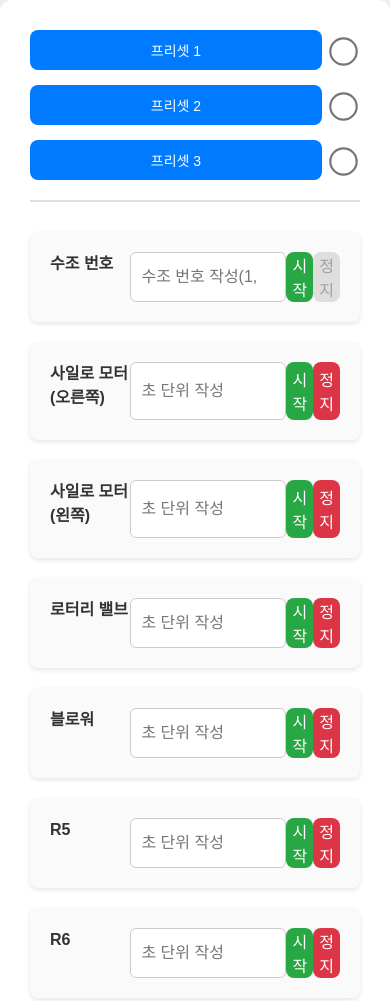
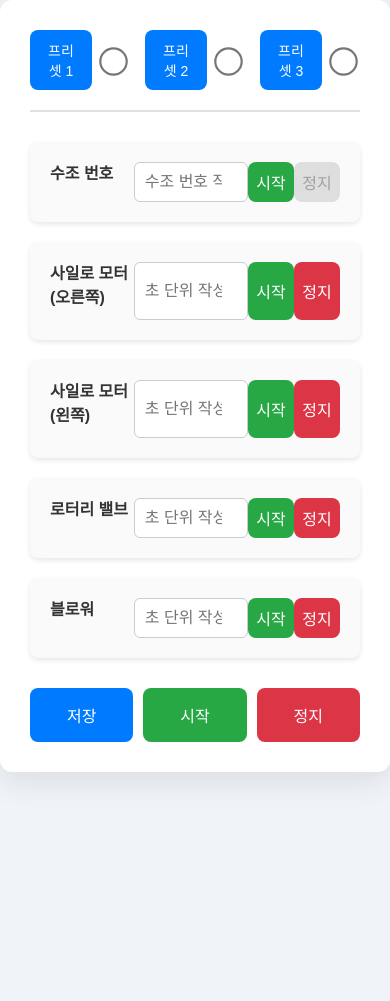
Before and after one commit to billion21/1.Dolsan, a website: page project/public/ui.html in a window 390 px wide. Shown: the top 1001 px of the page. After the commit the page ends 844 px from the top, so only its background shows below. Drawn offline with Linux system fonts and the light colour scheme.

Commit message:
Refactor logging and enhance timer functionality in presetHandler.js
- Commented out logging statements in server.js to reduce console noise during operation.
- Improved timer functionality in presetHandler.js to allow users to specify a duration for starting items, with automatic stop command execution after the specified time.
- Updated CSS in style.css to adjust layout for better responsiveness and added media queries for mobile support.
- Cleaned up ui.html by commenting out unused item elements for better code clarity.

```diff
--- a/project/public/presetHandler.js
+++ b/project/public/presetHandler.js
@@ -166,10 +166,11 @@ document.addEventListener('DOMContentLoaded', () => {
         const actId = item.getAttribute('data-act-id');
         const startButton = item.querySelector('.item-start');
         const stopButton = item.querySelector('.item-stop');
+        const durationInput = item.querySelector('.timer-box');
 
         if (startButton) {
             startButton.addEventListener('click', () => {
-                if (actId === "0") { // Special case for tank number
+                if (actId === "0") {
                     const tankNumberInput = item.querySelector('#tank-number');
                     const tankNumber = tankNumberInput.value;
                     if (tankNumber) {
@@ -179,8 +180,20 @@ document.addEventListener('DOMContentLoaded', () => {
                         console.error('Tank number is not specified');
                     }
                 } else {
-                    console.log(`Starting item with act_id: ${actId}`);
-                    sendMQTTCommand('DIPSW_1', actId, 91, 3); // Send start command for other items
+                    const duration = parseInt(durationInput.value, 10);
+                    if (isNaN(duration) || duration <= 0) {
+                        console.error('Invalid duration specified');
+                        return;
+                    }
+
+                    console.log(`Starting item with act_id: ${actId} for ${duration} seconds`);
+                    sendMQTTCommand('DIPSW_1', actId, 91, 3); // Send start command
+
+                    // Automatically send stop command after the specified duration
+                    setTimeout(() => {
+                        console.log(`Automatically stopping item with act_id: ${actId}`);
+                        sendMQTTCommand('DIPSW_1', actId, 93, 3); // Send stop command
+                    }, duration * 1000);
                 }
             });
         }
--- a/project/public/style.css
+++ b/project/public/style.css
@@ -95,7 +95,7 @@ body {
 
   .submit-buttons {
     display: flex;
-    flex-direction: column;
+    flex-direction: row;
     gap: 15px;
     margin-top: 30px;
   }
@@ -167,6 +167,28 @@ body {
     }
   }
 
+  @media (max-width: 480px) {
+    .preset-box {
+      flex-direction: row;
+      flex-wrap: nowrap;
+      gap: 15px;
+      width: 100%;
+    }
+
+    .timer-box {
+      width: 33%;
+    }
+
+    .remote-buttons {
+      width: 33%
+    }
+
+    .submit-buttons {
+      flex-direction: row;
+      gap: 10px;
+    }
+  }
+
   button:disabled {
     background-color: #ccc;
     color: #666;
--- a/project/public/ui.html
+++ b/project/public/ui.html
@@ -77,7 +77,7 @@
         </div>
       </div>
 
-      <div class="item" data-act-id="5">
+      <!-- <div class="item" data-act-id="5">
         <label class="item-title" for="r5">R5</label>
         <input type="number" id="blower" class="timer-box" placeholder="초 단위 작성">
 
@@ -95,7 +95,7 @@
           <button class="item-start">시작</button>
           <button class="item-stop">정지</button>
         </div>
-      </div>
+      </div> -->
 
     </div>
 
--- a/project/server.js
+++ b/project/server.js
@@ -11,11 +11,11 @@ const client = mqtt.connect('ws://192.168.2.55:9001', {
 });
 
 client.on('packetsend', (packet) => {
-    console.log('Packet sent:', packet);
+    // console.log('Packet sent:', packet);
 });
 
 client.on('packetreceive', (packet) => {
-    console.log('Packet received:', packet);
+    // console.log('Packet received:', packet);
 });
 
 let stopRequested = false; // Flag to control stopping
@@ -149,7 +149,6 @@ function sendMQTTCommand(topic, act_id, opmode, pwm) {
     }
 
     const message = JSON.stringify({ act_id, opmode, pwm });
-    console.log('TOPIC:', topic);
     console.log('Publishing MQTT message:', message);
     client.publish(topic, message, (err) => {
         if (err) {
```
